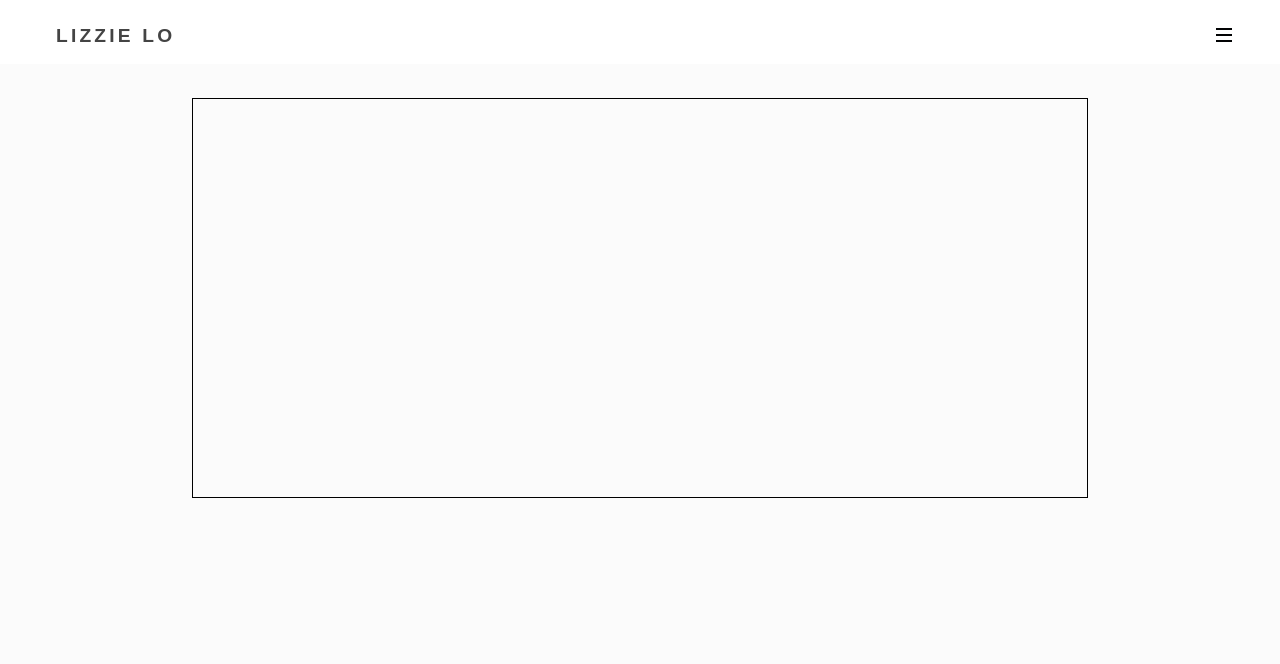
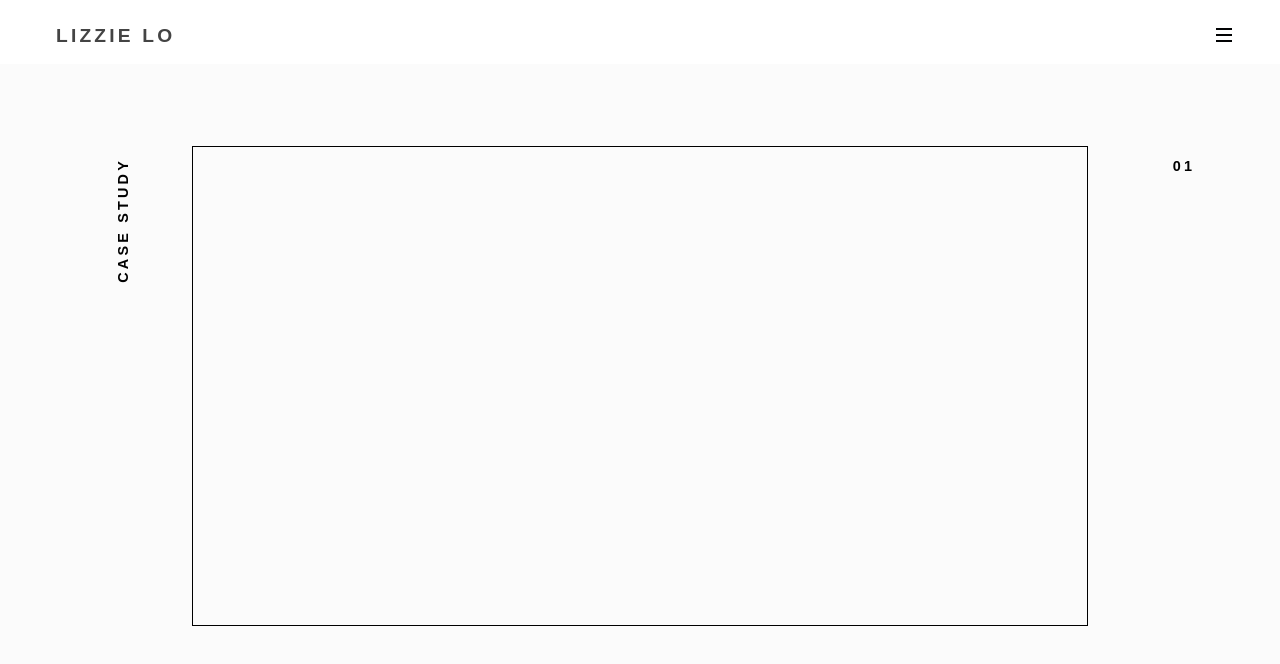
Before and after one commit to elizabethlo2946/Portfolio, a plain HTML site: page Mar17_PortolioHome/index.html in a window 1280 px wide. Drawn offline with Linux system fonts and the light colour scheme.

Commit message:
Responsive case study. TODO: overlay text
Time for the tough part... let's grab a hot chocolate first you deserve it, girl fraan

```diff
--- a/Mar17_PortolioHome/css/main.css
+++ b/Mar17_PortolioHome/css/main.css
@@ -132,11 +132,82 @@ header input:checked ~ nav > ul > li {
 }
 /*end of credit retrieved March17, 2018 adapted from https://codepen.io/jlnljn/pen/LkXoBb*/
 
+.space-from-nav {
+    margin-top: 8rem;
+}
 
+.case-study {
+    display: flex;
+    flex-wrap: wrap;
+    justify-content: space-between;
+    align-content: center;
+    width: 100%;
+}
+.cs-collapsed-title {
+    display: block;
+    width: 100%;
+    margin: 1.5rem 0;
+    margin-left: 5%;
+    white-space: nowrap;
+
+    text-transform: uppercase;
+    text-align: left;
+    letter-spacing: 0.1rem;
+    font-weight: bold;
+    font-size: 0.9rem;
+}
+.cs-expanded-title {
+    display: none;
+}
+.cs-expanded-title-number {
+    display: none;
+}
+.col-15 {
+    width: 5%;
+}
 .col-70 {
-    width: 70%;
-    height: 50vh;
-    margin: 5rem auto;
+    width: 90%;
+    height: 30vh;
 
     border: 1px solid black;
 }
+@media (min-width: 891px) {
+    .space-from-nav {
+        margin: 8rem;
+    }
+    .cs-collapsed-title {
+        display: none;
+    }
+    .cs-expanded-title {
+        display: block;
+        position: relative;
+        top: 0;
+        right: 40%;
+        white-space: nowrap;
+
+        text-align: right;
+        text-transform: uppercase;
+        font-weight: bold;
+        font-size: 0.9rem;
+        letter-spacing: 0.2rem;
+
+        transform: rotate(270deg);
+        transform-origin: right top;
+    }
+    .cs-expanded-title-number {
+        display: block;
+        position: relative;
+        text-align: center;
+
+        font-weight: bold;
+        font-size: 0.9rem;
+        letter-spacing: 0.2rem;
+    }
+    .col-15 {
+        width: 15%;
+    }
+    .col-70 {
+        width: 70%;
+        height: 60vh;
+    }
+}
--- a/Mar17_PortolioHome/index.html
+++ b/Mar17_PortolioHome/index.html
@@ -27,10 +27,17 @@
 <!--            end of credit-->
         </header>
 
-        <section>
-            <div class="col-15"></div>
+        <div class="space-from-nav"></div>
+
+        <section class="case-study">
+            <h2 class="cs-collapsed-title">Case Study 01</h2>
+            <div class="col-15">
+                <h2 class="cs-expanded-title">Case Study</h2>
+            </div>
             <div class="col-70"></div>
-            <div class="col-15"></div>
+            <div class="col-15">
+                <h2 class="cs-expanded-title-number">01</h2>
+            </div>
         </section>
     </body>
 </html>
```
